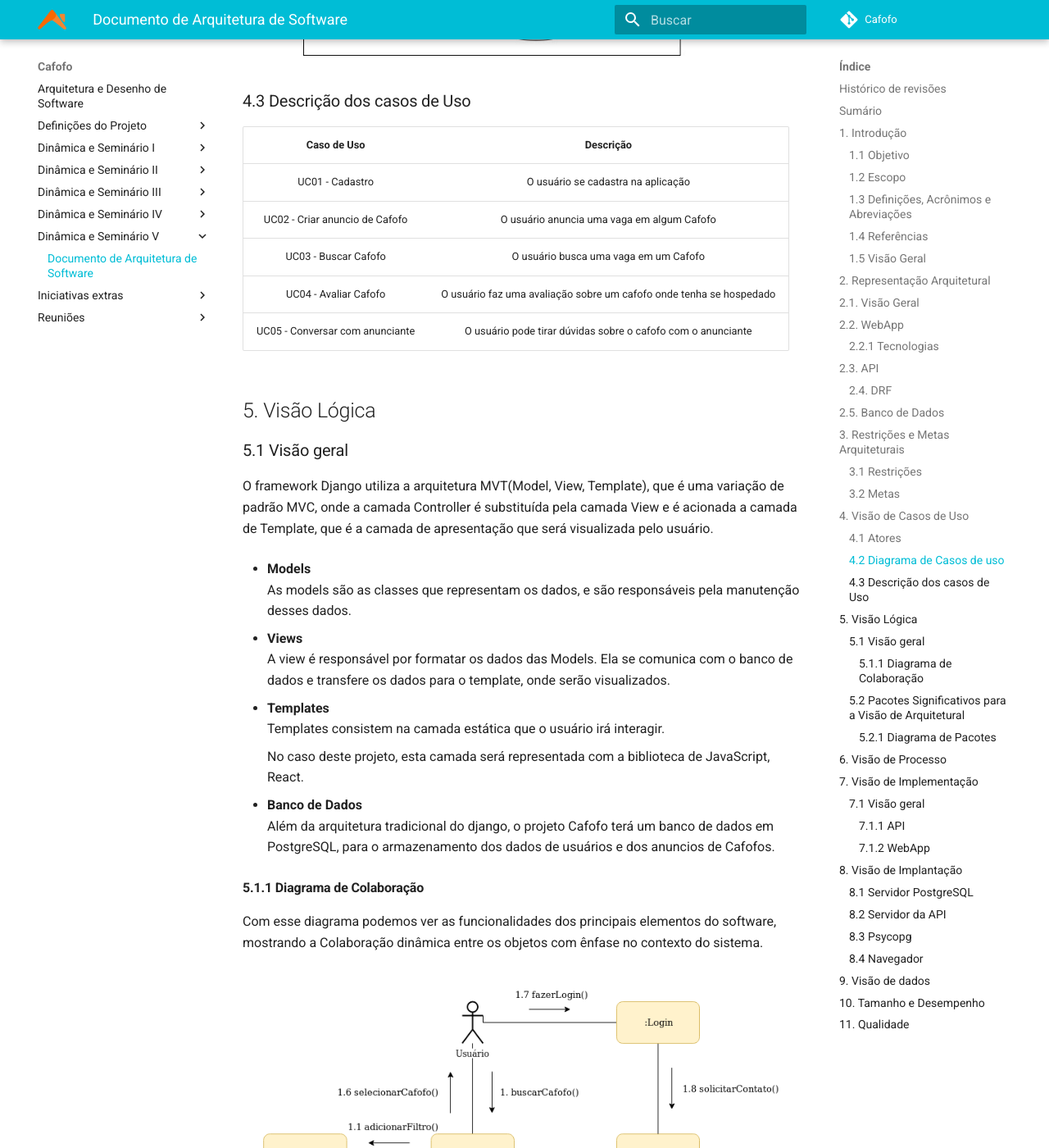
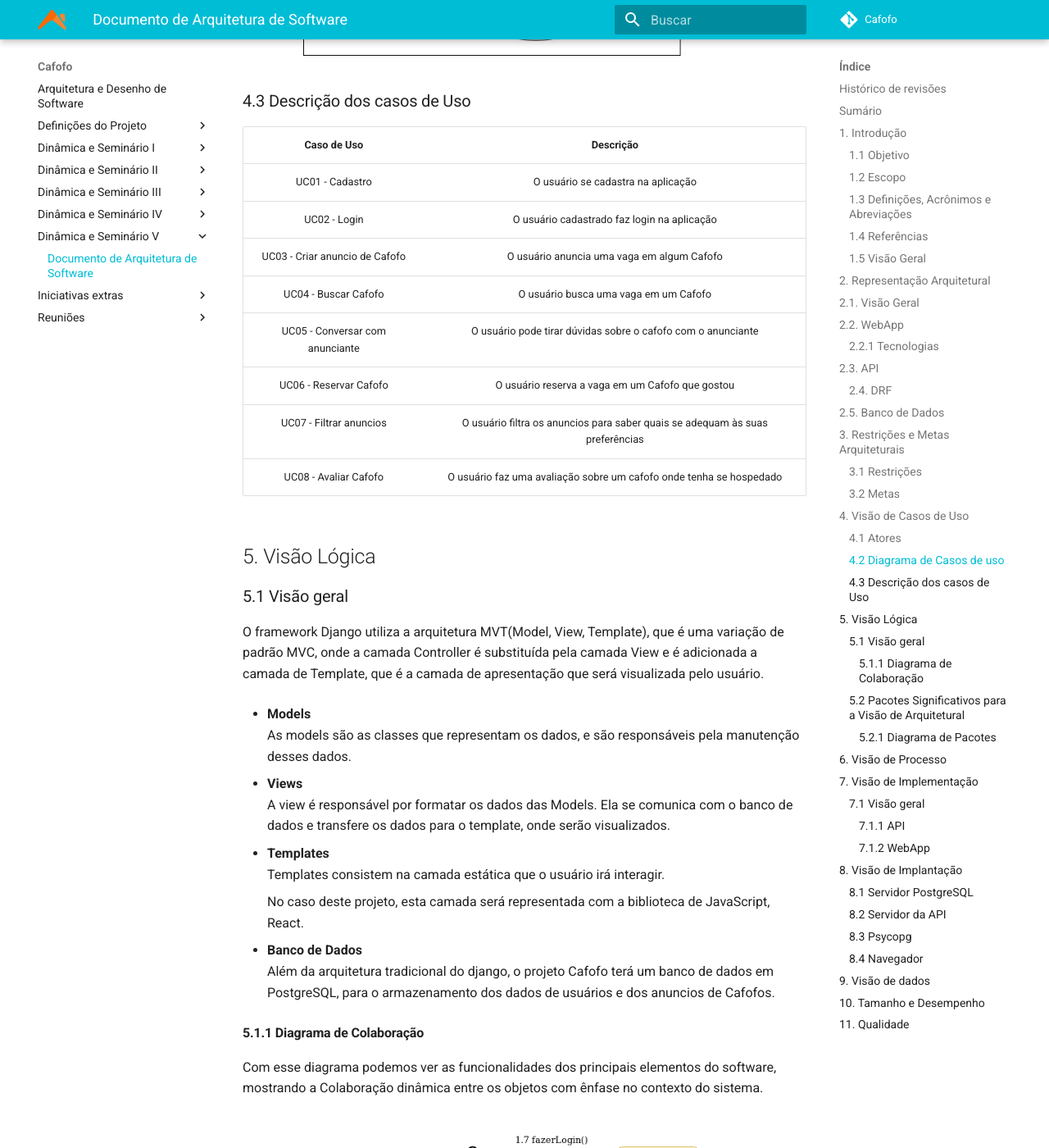
Before and after one commit to desenho-2019/Wiki, an MkDocs documentation site: the page built from docs/Dinâmica e Seminário V/Documento de Arquitetura.md, in a window 1280 px wide and 1400 px high, scrolled down 8531 px. Shown: the whole window at 82% size. Built offline with MkDocs 1.6.1 and Material for MkDocs 9.7.7, drawn with Linux system fonts in a browser that asks for light colours.

Commit message:
Arrumando tabela de User Cases

```diff
--- a/docs/Dinâmica e Seminário V/Documento de Arquitetura.md
+++ b/docs/Dinâmica e Seminário V/Documento de Arquitetura.md
@@ -169,16 +169,18 @@
 | Caso de Uso | Descrição |
 | :-------:   | :-------: |
 | UC01 - Cadastro    | O usuário se cadastra na aplicação        |
-| UC02 - Criar anuncio de Cafofo| O usuário anuncia uma vaga em algum Cafofo |
-| UC03 - Buscar Cafofo | O usuário busca uma vaga em um Cafofo|
-| UC04 - Avaliar Cafofo| O usuário faz uma avaliação sobre um cafofo onde tenha se hospedado|
+| UC02 - Login| O usuário cadastrado faz login na aplicação|
+| UC03 - Criar anuncio de Cafofo| O usuário anuncia uma vaga em algum Cafofo |
+| UC04 - Buscar Cafofo | O usuário busca uma vaga em um Cafofo|
 | UC05 - Conversar com anunciante| O usuário pode tirar dúvidas sobre o cafofo com o anunciante|
-
+| UC06 - Reservar Cafofo| O usuário reserva a vaga em um Cafofo que gostou|
+| UC07 - Filtrar anuncios| O usuário filtra os anuncios para saber quais se adequam às suas preferências|
+| UC08 - Avaliar Cafofo| O usuário faz uma avaliação sobre um cafofo onde tenha se hospedado|
 
 ## 5. Visão Lógica
 ### 5.1 Visão geral
 
-O framework Django utiliza a arquitetura MVT(Model, View, Template), que é uma variação de padrão MVC, onde a camada Controller é substituída pela camada View e é acionada a camada de Template, que é a camada de apresentação que será visualizada pelo usuário.
+O framework Django utiliza a arquitetura MVT(Model, View, Template), que é uma variação de padrão MVC, onde a camada Controller é substituída pela camada View e é adicionada a camada de Template, que é a camada de apresentação que será visualizada pelo usuário.
 
 - **Models**<br>
   As models são as classes que representam os dados, e são responsáveis pela manutenção desses dados. </p>
```
